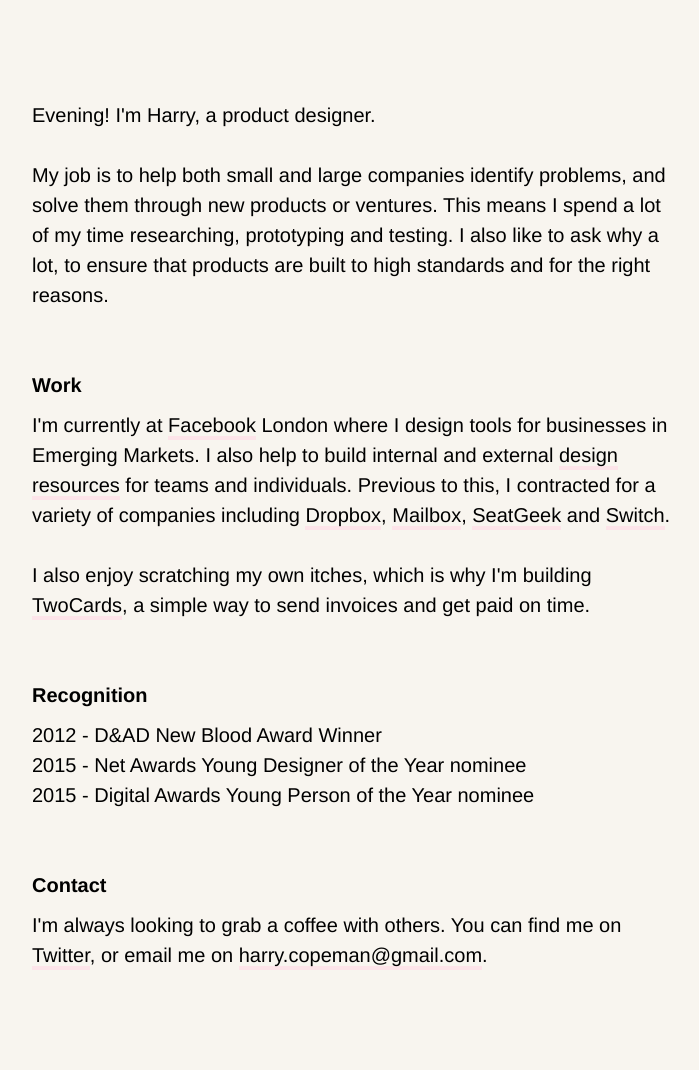
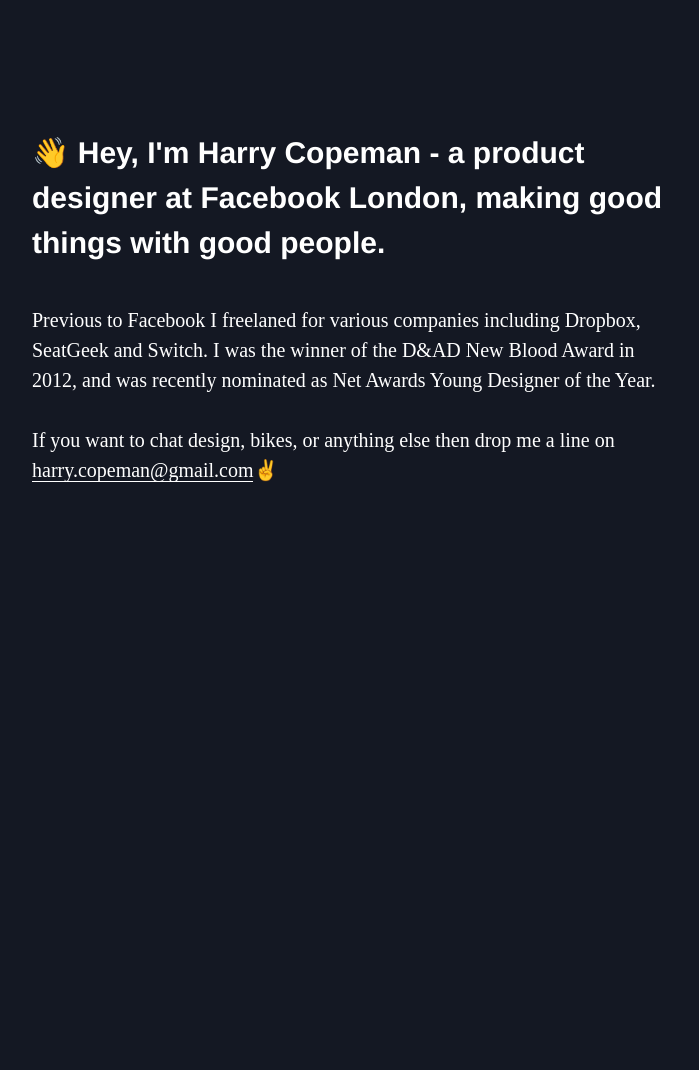
Before and after one commit to harrycopeman/harrycopeman.com, a PHP site: page / in a window 1280 px wide. Shown: the whole page, without its empty margins (288-987 px from the left). After the commit the page ends 482 px from the top, so only its background shows below. Run offline with PHP 8.4, Linux system fonts and the light colour scheme; data that the repository does not hold is empty; some libraries are stand-ins or nearby versions.

Commit message:
New Site

```diff
--- a/_core/scss/base/_body.scss
+++ b/_core/scss/base/_body.scss
@@ -5,5 +5,6 @@
 	background:$select; /* Firefox */
 }
 body {
-	background-color: #F8F5EF;
+	background-color: #141823;
+	color: #fff;
 }
--- a/_core/scss/base/_typography.scss
+++ b/_core/scss/base/_typography.scss
@@ -11,14 +11,22 @@ All things Typography
 -- */
 
 
-p, h2 {
+p {
 	font-size: 20px;
+	line-height: 1.5;
+	font-family: $serif;
+	padding-left: 20px;
+	padding-right: 20px;
+}
+h1 {
+	font-size: 30px;
 	line-height: 1.5;
 	font-family: $sans;
 	padding-left: 20px;
 	padding-right: 20px;
+	padding-bottom: 30px;
 }
-h2 {
+h1 {
 	font-weight: 700;
 	margin-bottom: 10px;
 	margin-top: 30px;
@@ -26,8 +34,8 @@ h2 {
 a {
 	color: inherit;
 	text-decoration: none;
-	border-bottom: 4px solid #FDE4E9;
+	border-bottom: 1px solid #fff;
 }
 a:hover {
-	color: #F27490;
+	color: #1be1ae;
 }
--- a/_core/scss/style.css
+++ b/_core/scss/style.css
@@ -54,7 +54,8 @@ table {
   /* Firefox */ }
 
 body {
-  background-color: #F8F5EF; }
+  background-color: #141823;
+  color: #fff; }
 
 /*!
 Animate.css - http://daneden.me/animate
@@ -2498,14 +2499,22 @@ All things Typography
 
 
 -- */
-p, h2 {
+p {
   font-size: 20px;
+  line-height: 1.5;
+  font-family: "leitura-news", serif;
+  padding-left: 20px;
+  padding-right: 20px; }
+
+h1 {
+  font-size: 30px;
   line-height: 1.5;
   font-family: "acumin-pro", "helvetica", sans-serif;
   padding-left: 20px;
-  padding-right: 20px; }
-
-h2 {
+  padding-right: 20px;
+  padding-bottom: 30px; }
+
+h1 {
   font-weight: 700;
   margin-bottom: 10px;
   margin-top: 30px; }
@@ -2513,10 +2522,10 @@ h2 {
 a {
   color: inherit;
   text-decoration: none;
-  border-bottom: 4px solid #FDE4E9; }
+  border-bottom: 1px solid #fff; }
 
 a:hover {
-  color: #F27490; }
+  color: #1be1ae; }
 
 /*
 
--- a/index.php
+++ b/index.php
@@ -7,45 +7,11 @@ include ("_include/header.php");
 	<div class="span">
 		<div class="loop-12">
 
-				<p>
-						<script language="JavaScript">
-						var myDate = new Date();
+				<h1>👋 Hey, I'm Harry Copeman - a product designer at Facebook London, making good things with good people. </h1>
 
-						/* hour is before noon */
-						if ( myDate.getHours() < 12 )
-						{
-						    document.write("Morning!");
-						}
-						else  /* Hour is from noon to 5pm (actually to 5:59 pm) */
-						if ( myDate.getHours() >= 12 && myDate.getHours() <= 17 )
-						{
-						    document.write("Afternoon!");
-						}
-						else  /* the hour is after 5pm, so it is between 6pm and midnight */
-						if ( myDate.getHours() > 17 && myDate.getHours() <= 24 )
-						{
-						    document.write("Evening!");
-						}
-						else  /* the hour is not between 0 and 24, so something is wrong */
-						{
-						    document.write("Hello!");
-						}
-						</script>
+				<p>Previous to Facebook I freelaned for various companies including Dropbox, SeatGeek and Switch. I was the winner of the D&AD New Blood Award in 2012, and was recently nominated as Net Awards Young Designer of the Year.<br><br>
 
-						I'm Harry, a product designer. <br><br>
-						My job is to help both small and large companies identify problems, and solve them through new products or ventures. This means I spend a lot of my time researching, prototyping and testing. I also like to ask why a lot, to ensure that products are built to high standards and for the right reasons.<br><br>
-
-						<h2>Work</h2>
-						<p>I'm currently at <a href="https://www.facebook.com/">Facebook</a> London where I design tools for businesses in Emerging Markets. I also help to build internal and external <a href="https://facebook.github.io/design/devices.html">design resources</a> for teams and individuals. Previous to this, I contracted for a variety of companies including <a href="https://www.dropbox.com/">Dropbox</a>, <a href="http://www.mailboxapp.com/">Mailbox</a>, <a href="https://seatgeek.com/">SeatGeek</a> and <a href="http://switchapp.com/">Switch</a>.<br><br>
-						I also enjoy scratching my own itches, which is why I'm building <a href="https://twocards.co/">TwoCards</a>, a simple way to send invoices and get paid on time.<br><br></p>
-
-						<h2>Recognition</h2>
-						<p>2012 - D&AD New Blood Award Winner<br>
-						2015 - Net Awards Young Designer of the Year nominee<br>
-						2015 - Digital Awards Young Person of the Year nominee<br><br></p>
-
-						<h2>Contact</h2>
-						<p>I'm always looking to grab a coffee with others. You can find me on <a href="https://twitter.com/harrycopeman">Twitter</a>, or email me on <a href="mailto:harry.copeman@gmail.com">harry.copeman@gmail.com</a>.</p>
+				If you want to chat design, bikes, or anything else then drop me a line on <a href="https://twitter.com/harrycopeman">harry.copeman@gmail.com</a>✌️<p>
 
 
 
```
Also changed, not shown: _core/style.css (added, +23 -0 lines), style.css (added, +23 -0 lines), 2 other files.
